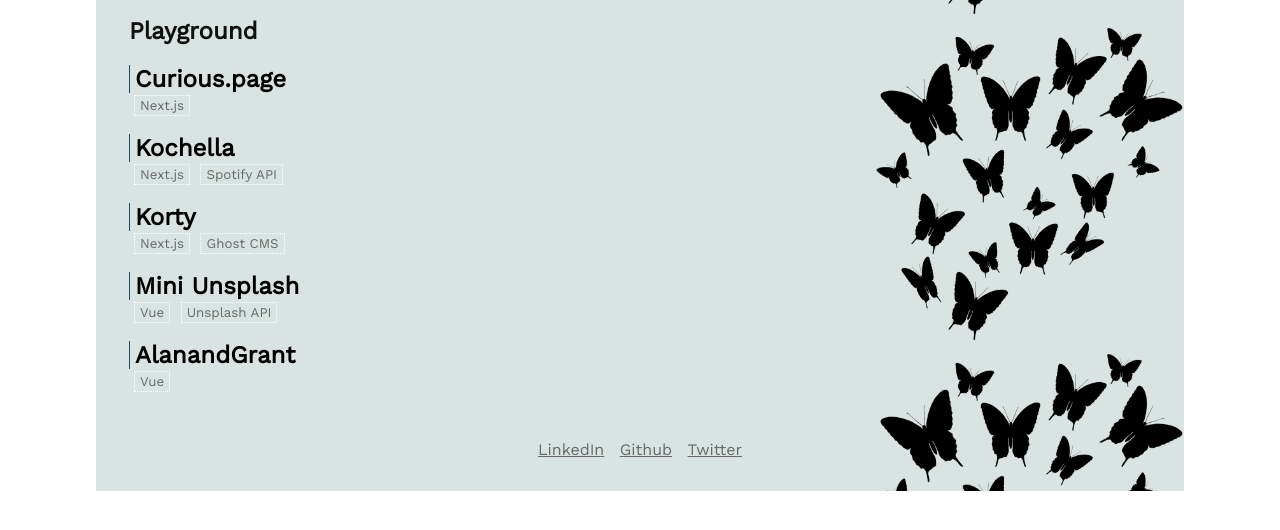
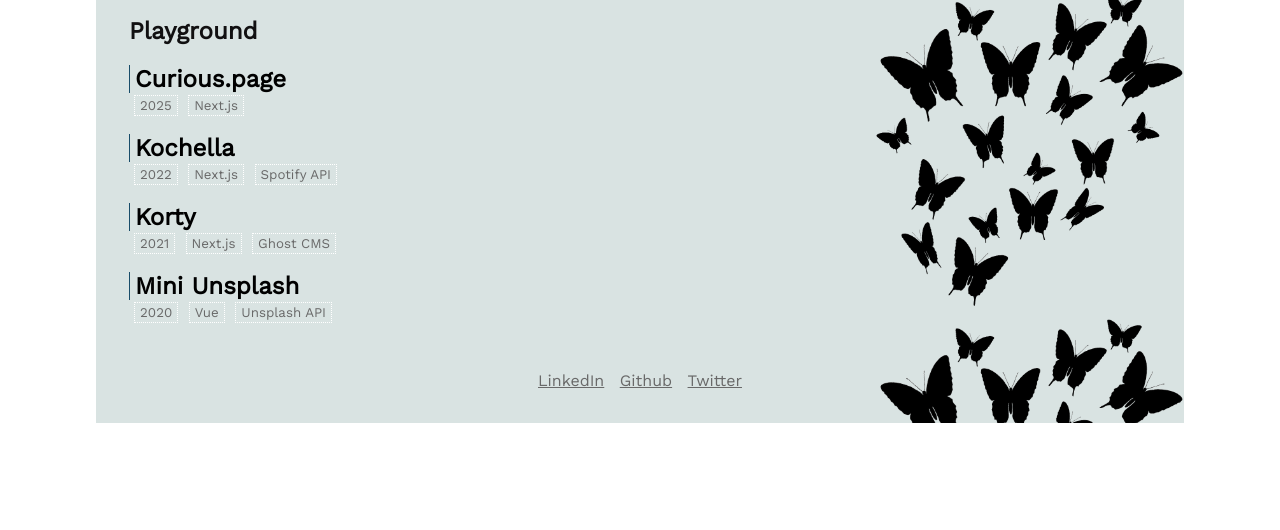
Before and after one commit to mofopeojosh/mofopeojosh.github.io, a plain HTML site: page index.html in a window 1280 px wide. Shown: the part 234-764 px from the top of the page. Drawn offline with nearby package versions, Linux system fonts and the light colour scheme.

Commit message:
Update index.html

```diff
--- a/index.html
+++ b/index.html
@@ -104,7 +104,8 @@
                     </h2>
 
                      <div class="tags">
-                        <small class="tag">Next.js</small>
+                      <small class="tag">2025</small>
+                         <small class="tag">Next.js</small>
                      </div>
                 </li>
                 <li class="project">
@@ -112,7 +113,8 @@
                         <a target="_blank" href="https://kochella.vercel.app/">Kochella</a>
                     </h2>
                      <div class="tags">
-                        <small class="tag">Next.js</small>
+                        <small class="tag">2022</small>
+                         <small class="tag">Next.js</small>
                          <small class="tag">Spotify API</small>
                      </div>
                 </li>
@@ -121,6 +123,7 @@
                         <a target="_blank" href="https://kortyeo.com/">Korty</a>
                     </h2>
                      <div class="tags">
+                        <small class="tag">2021</small>
                         <small class="tag">Next.js</small>
                         <small class="tag">Ghost CMS</small>
                      </div>
@@ -130,19 +133,11 @@
                         <a target="_blank" href="https://mofopeojosh.github.io/mini-unsplash-clone">Mini Unsplash</a>
                     </h2>
                      <div class="tags">
+                        <small class="tag">2020</small>
                         <small class="tag">Vue</small>
                         <small class="tag">Unsplash API</small>
                      </div>
                  </li>
-                <li class="project">
-                    <h2>
-                        <a target="_blank" href="https://mofopeojosh.github.io/alanandgrant/dist/">AlanandGrant</a>
-                    </h2>
-
-                     <div class="tags">
-                        <small class="tag">Vue</small>
-                     </div>
-                </li>
             </ul>
         </article>
         <footer>
```
